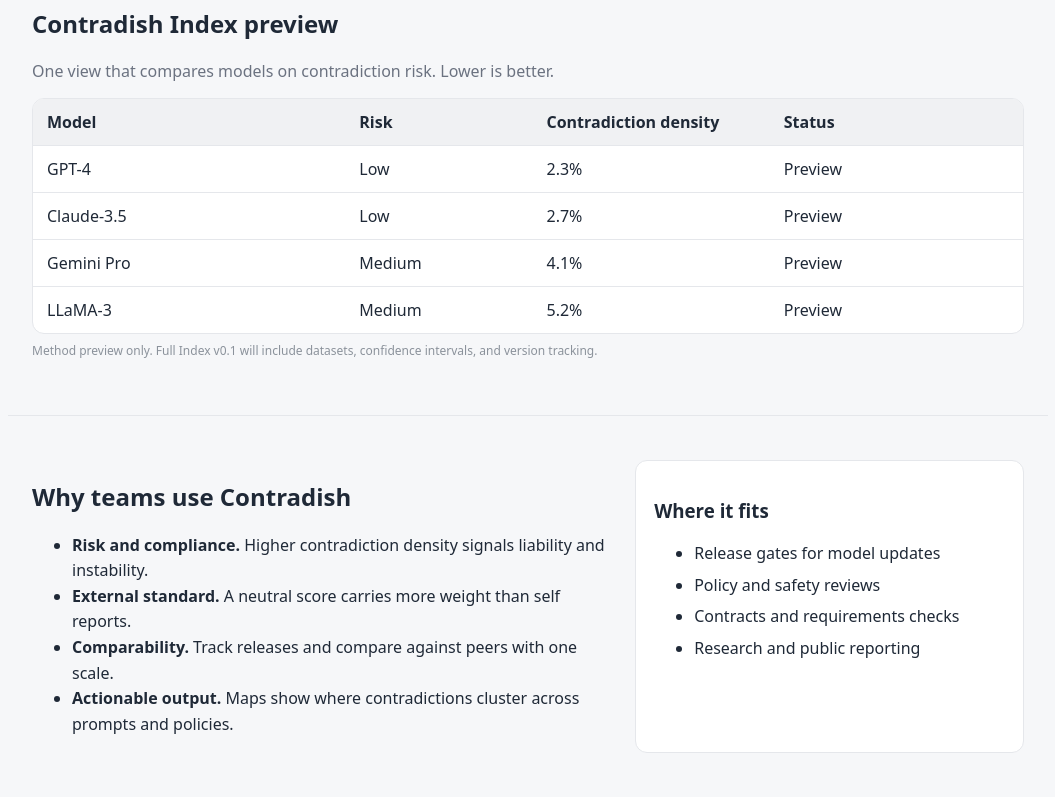
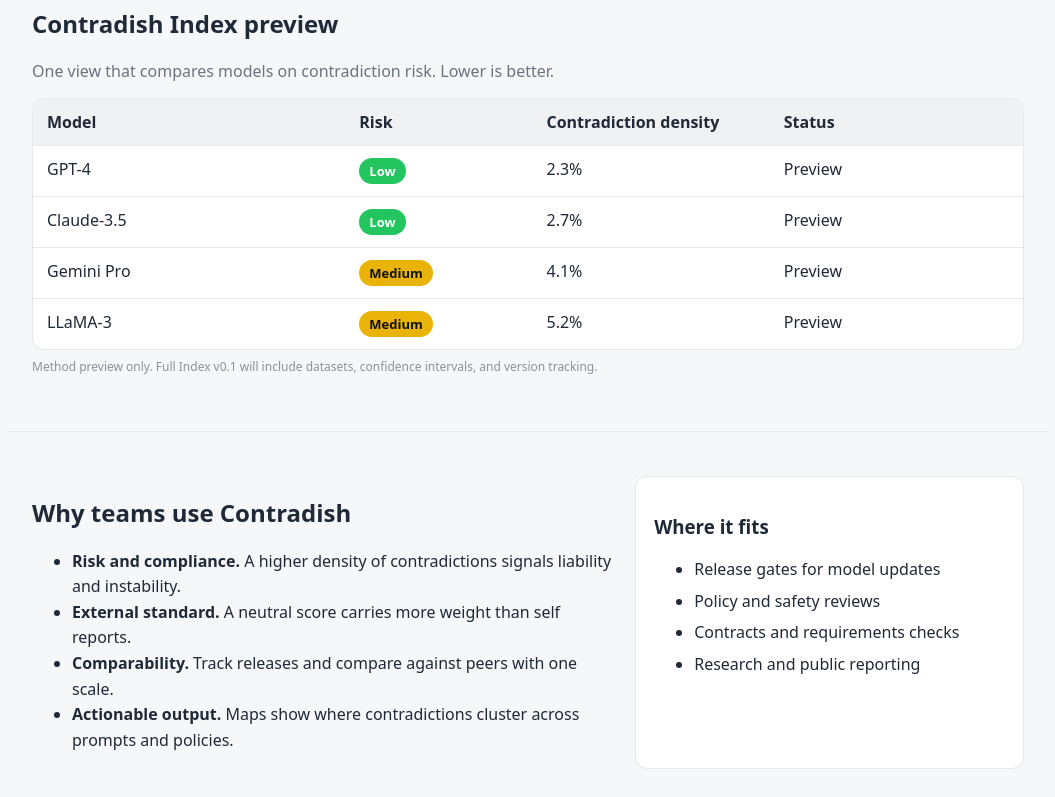
Before and after one commit to michelejoseph1/contradish-site, a plain HTML site: page index.html in a window 1280 px wide. Shown: the part 499-1296 px from the top of the page, without its empty margins (112-1167 px from the left). Drawn offline with Linux system fonts and the light colour scheme.

Commit message:
update index.html

```diff
--- a/index.html
+++ b/index.html
@@ -11,11 +11,11 @@
 </head>
 <body>
   <header class="site-header container">
-    <a class="brand" href="#top">
+    <a class="brand" href="#top" aria-label="Contradish home">
       <img src="/favicon.svg" alt="" class="logo" />
       <span>Contradish</span>
     </a>
-    <nav class="site-nav">
+    <nav class="site-nav" aria-label="Primary">
       <a href="#index">Index</a>
       <a href="#why">Why</a>
       <a href="#metrics">Metrics</a>
@@ -41,32 +41,29 @@
     <p class="muted">One view that compares models on contradiction risk. Lower is better.</p>
     <div class="table">
       <div class="t-row t-head">
-        <div>Model</div>
-        <div>Risk</div>
-        <div>Contradiction density</div>
-        <div>Status</div>
+        <div>Model</div><div>Risk</div><div>Contradiction density</div><div>Status</div>
       </div>
       <div class="t-row">
         <div>GPT-4</div>
-        <div class="risk">Low</div>
+        <div><span class="pill low">Low</span></div>
         <div>2.3%</div>
         <div>Preview</div>
       </div>
       <div class="t-row">
         <div>Claude-3.5</div>
-        <div class="risk">Low</div>
+        <div><span class="pill low">Low</span></div>
         <div>2.7%</div>
         <div>Preview</div>
       </div>
       <div class="t-row">
         <div>Gemini Pro</div>
-        <div class="risk">Medium</div>
+        <div><span class="pill medium">Medium</span></div>
         <div>4.1%</div>
         <div>Preview</div>
       </div>
       <div class="t-row">
         <div>LLaMA-3</div>
-        <div class="risk">Medium</div>
+        <div><span class="pill medium">Medium</span></div>
         <div>5.2%</div>
         <div>Preview</div>
       </div>
@@ -78,7 +75,7 @@
     <div>
       <h2>Why teams use Contradish</h2>
       <ul class="list">
-        <li><strong>Risk and compliance.</strong> Higher contradiction density signals liability and instability.</li>
+        <li><strong>Risk and compliance.</strong> A higher density of contradictions signals liability and instability.</li>
         <li><strong>External standard.</strong> A neutral score carries more weight than self reports.</li>
         <li><strong>Comparability.</strong> Track releases and compare against peers with one scale.</li>
         <li><strong>Actionable output.</strong> Maps show where contradictions cluster across prompts and policies.</li>
```
